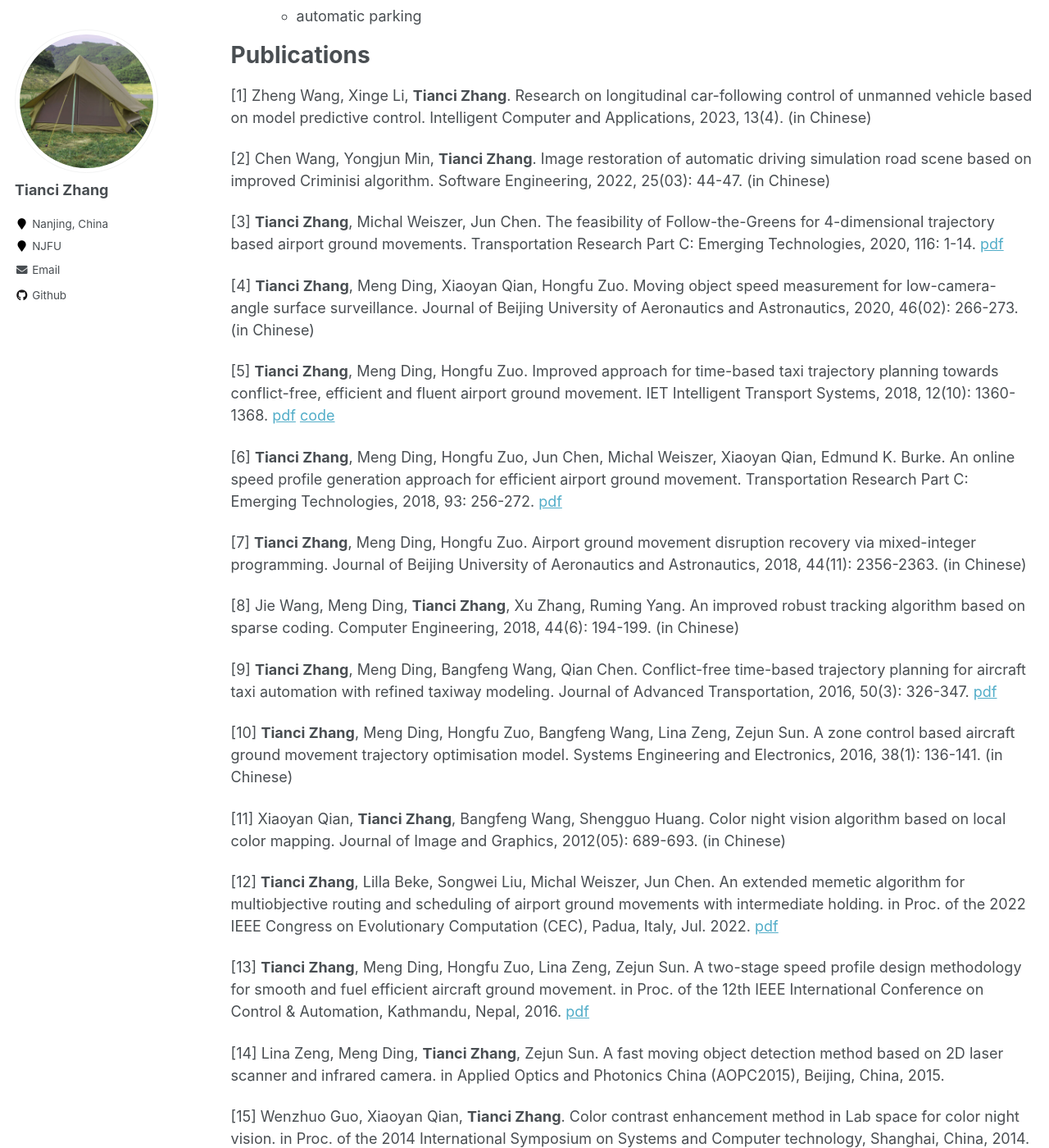
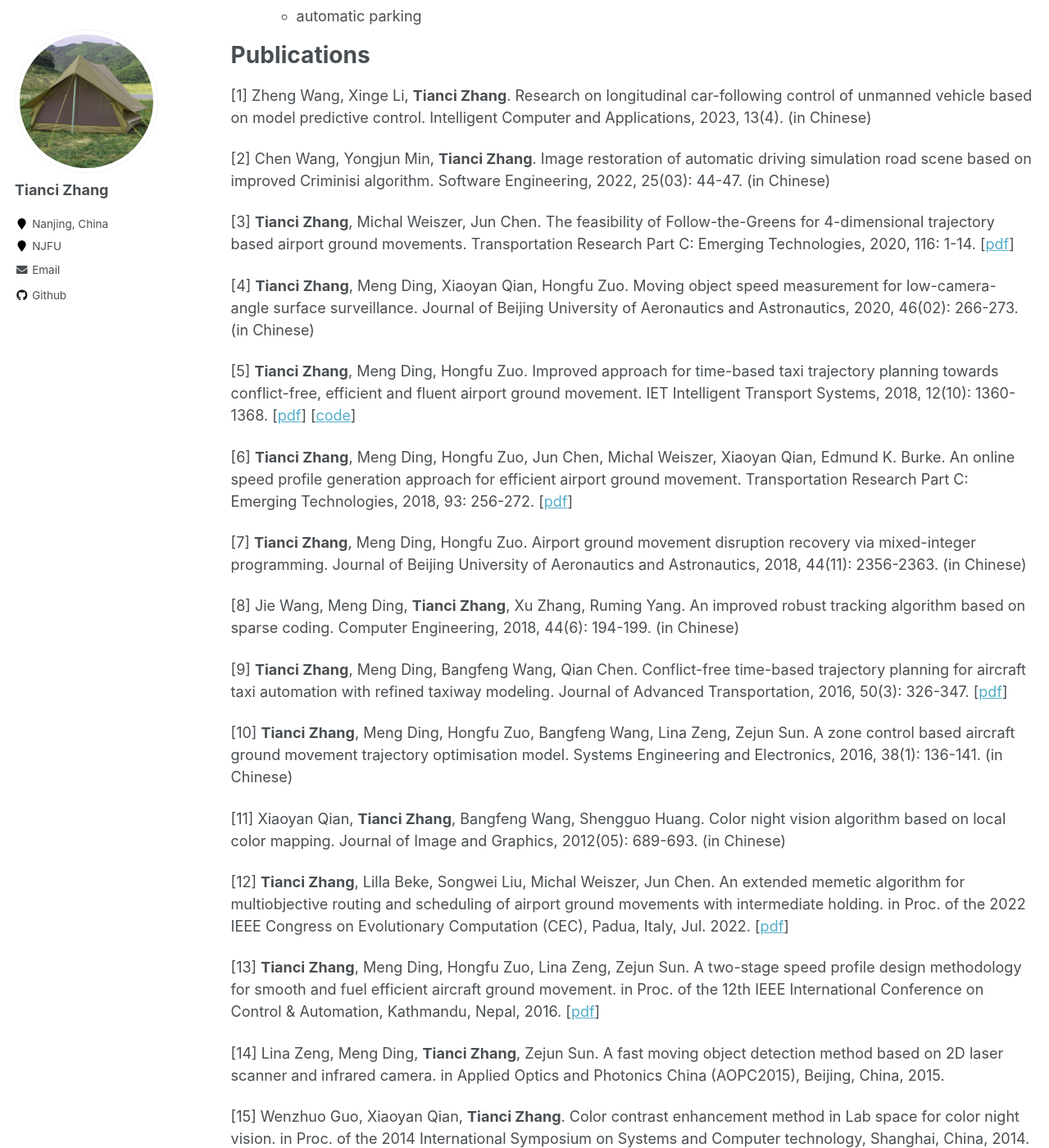
Before and after one commit to tiancivalen/tiancivalen.github.io, a Jekyll site: the page built from _pages/research.md, in a window 1280 px wide and 1400 px high, scrolled down 430 px. Shown: the whole window at 82% size. Built offline with Jekyll 4.4.1, drawn with Linux system fonts in a browser that asks for light colours.

```diff
--- a/_pages/research.md
+++ b/_pages/research.md
@@ -23,27 +23,27 @@ author_profile: true
 
 [2] Chen Wang, Yongjun Min, **Tianci Zhang**. Image restoration of automatic driving simulation road scene based on improved Criminisi algorithm. Software Engineering, 2022, 25(03): 44-47. (in Chinese)
 
-[3] **Tianci Zhang**, Michal Weiszer, Jun Chen. The feasibility of Follow-the-Greens for 4-dimensional trajectory based airport ground movements. Transportation Research Part C: Emerging Technologies, 2020, 116: 1-14. [pdf](../files/The feasibility of Follow-the-Greens for 4-dimensi.pdf)
+[3] **Tianci Zhang**, Michal Weiszer, Jun Chen. The feasibility of Follow-the-Greens for 4-dimensional trajectory based airport ground movements. Transportation Research Part C: Emerging Technologies, 2020, 116: 1-14. [[pdf](../files/The-feasibility-of-Follow-the-Greens-for-4-dimensi.pdf)]
 
 [4] **Tianci Zhang**, Meng Ding, Xiaoyan Qian, Hongfu Zuo. Moving object speed measurement for low-camera-angle surface surveillance. Journal of Beijing University of Aeronautics and Astronautics, 2020, 46(02): 266-273. (in Chinese)
 
-[5] **Tianci Zhang**, Meng Ding, Hongfu Zuo. Improved approach for time-based taxi trajectory planning towards conflict-free, efficient and fluent airport ground movement. IET Intelligent Transport Systems, 2018, 12(10): 1360-1368. [pdf](../files/IET-ITS.2018.5193.pdf) [code](https://github.com/tiancivalen/routing-scheduling-for-surface-vehicles-public)
+[5] **Tianci Zhang**, Meng Ding, Hongfu Zuo. Improved approach for time-based taxi trajectory planning towards conflict-free, efficient and fluent airport ground movement. IET Intelligent Transport Systems, 2018, 12(10): 1360-1368. [[pdf](../files/IET-ITS.2018.5193.pdf)] [[code](https://github.com/tiancivalen/routing-scheduling-for-surface-vehicles-public)]
 
-[6] **Tianci Zhang**, Meng Ding, Hongfu Zuo, Jun Chen, Michal Weiszer, Xiaoyan Qian, Edmund K. Burke. An online speed profile generation approach for efficient airport ground movement. Transportation Research Part C: Emerging Technologies, 2018, 93: 256-272. [pdf](../files/1-s2.0-S0968090X18307708-main.pdf)
+[6] **Tianci Zhang**, Meng Ding, Hongfu Zuo, Jun Chen, Michal Weiszer, Xiaoyan Qian, Edmund K. Burke. An online speed profile generation approach for efficient airport ground movement. Transportation Research Part C: Emerging Technologies, 2018, 93: 256-272. [[pdf](../files/1-s2.0-S0968090X18307708-main.pdf)]
 
 [7] **Tianci Zhang**, Meng Ding, Hongfu Zuo. Airport ground movement disruption recovery via mixed-integer programming. Journal of Beijing University of Aeronautics and Astronautics, 2018, 44(11): 2356-2363. (in Chinese)
 
 [8] Jie Wang, Meng Ding, **Tianci Zhang**, Xu Zhang, Ruming Yang. An improved robust tracking algorithm based on sparse coding. Computer Engineering, 2018, 44(6): 194-199. (in Chinese)
 
-[9] **Tianci Zhang**, Meng Ding, Bangfeng Wang, Qian Chen. Conflict-free time-based trajectory planning for aircraft taxi automation with refined taxiway modeling. Journal of Advanced Transportation, 2016, 50(3): 326-347. [pdf](../files/10.1002_atr.1324final.pdf)
+[9] **Tianci Zhang**, Meng Ding, Bangfeng Wang, Qian Chen. Conflict-free time-based trajectory planning for aircraft taxi automation with refined taxiway modeling. Journal of Advanced Transportation, 2016, 50(3): 326-347. [[pdf](../files/10.1002_atr.1324final.pdf)]
 
 [10] **Tianci Zhang**, Meng Ding, Hongfu Zuo, Bangfeng Wang, Lina Zeng, Zejun Sun. A zone control based aircraft ground movement trajectory optimisation model. Systems Engineering and Electronics, 2016, 38(1): 136-141. (in Chinese)
 
 [11] Xiaoyan Qian, **Tianci Zhang**, Bangfeng Wang, Shengguo Huang. Color night vision algorithm based on local color mapping. Journal of Image and Graphics, 2012(05): 689-693. (in Chinese)
 
-[12] **Tianci Zhang**, Lilla Beke, Songwei Liu, Michal Weiszer, Jun Chen. An extended memetic algorithm for multiobjective routing and scheduling of airport ground movements with intermediate holding. in Proc. of the 2022 IEEE Congress on Evolutionary Computation (CEC), Padua, Italy, Jul. 2022. [pdf](../files/An extended memetic algorithm for multiobjective r.pdf)
+[12] **Tianci Zhang**, Lilla Beke, Songwei Liu, Michal Weiszer, Jun Chen. An extended memetic algorithm for multiobjective routing and scheduling of airport ground movements with intermediate holding. in Proc. of the 2022 IEEE Congress on Evolutionary Computation (CEC), Padua, Italy, Jul. 2022. [[pdf](../files/An-extended-memetic-algorithm-for-multiobjective-r.pdf)]
 
-[13] **Tianci Zhang**, Meng Ding, Hongfu Zuo, Lina Zeng, Zejun Sun. A two-stage speed profile design methodology for smooth and fuel efficient aircraft ground movement. in Proc. of the 12th IEEE International Conference on Control & Automation, Kathmandu, Nepal, 2016. [pdf](../files/0003.pdf)
+[13] **Tianci Zhang**, Meng Ding, Hongfu Zuo, Lina Zeng, Zejun Sun. A two-stage speed profile design methodology for smooth and fuel efficient aircraft ground movement. in Proc. of the 12th IEEE International Conference on Control & Automation, Kathmandu, Nepal, 2016. [[pdf](../files/0003.pdf)]
 
 [14] Lina Zeng, Meng Ding, **Tianci Zhang**, Zejun Sun. A fast moving object detection method based on 2D laser scanner and infrared camera. in Applied Optics and Photonics China (AOPC2015), Beijing, China, 2015.
 
```
